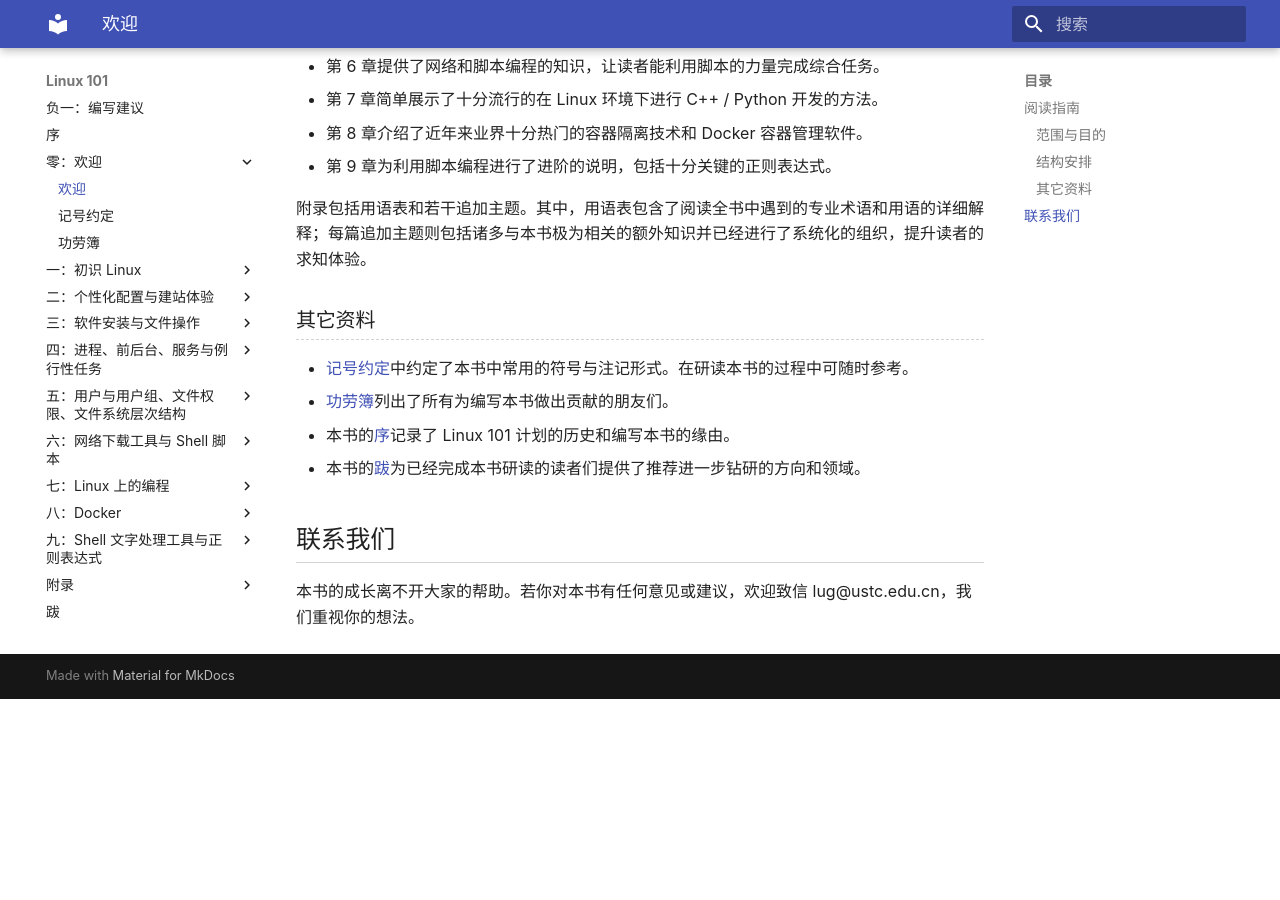
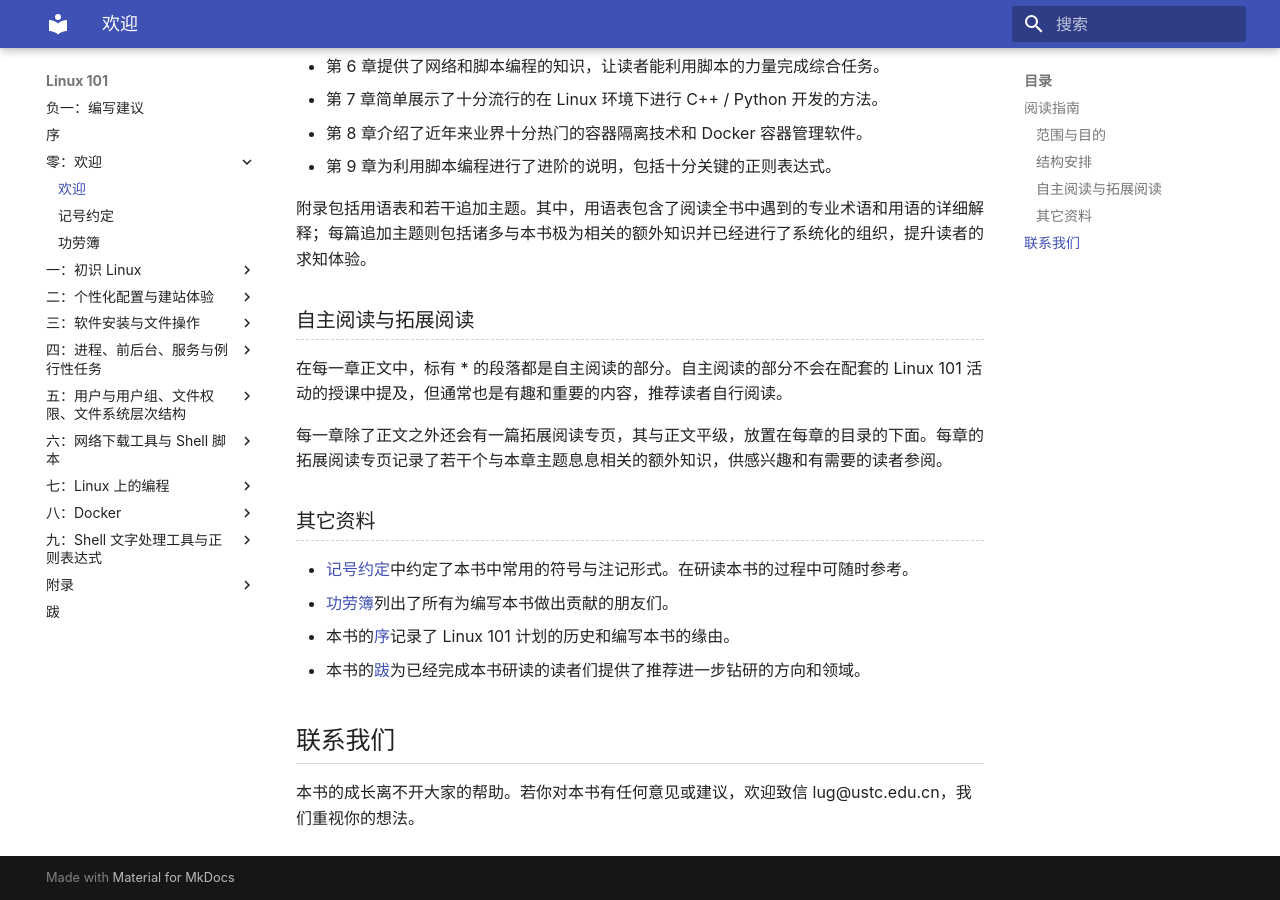
Before and after one commit to ustclug/Linux101-docs, an MkDocs documentation site: the page built from docs/index.md, in a window 1280 px wide and 900 px high, scrolled down 1233 px. Built offline with MkDocs 1.6.1 and Material for MkDocs 9.7.7, drawn with Linux system fonts in a browser that asks for light colours; before the commit the page ends 1932 px from its top, so only the background shows below that.

Commit message:
add instructions of self-reading paragrams

```diff
--- a/docs/index.md
+++ b/docs/index.md
@@ -38,6 +38,12 @@
 
 附录包括用语表和若干追加主题。其中，用语表包含了阅读全书中遇到的专业术语和用语的详细解释；每篇追加主题则包括诸多与本书极为相关的额外知识并已经进行了系统化的组织，提升读者的求知体验。
 
+### 自主阅读与拓展阅读
+
+在每一章正文中，标有 \* 的段落都是自主阅读的部分。自主阅读的部分不会在配套的 Linux 101 活动的授课中提及，但通常也是有趣和重要的内容，推荐读者自行阅读。
+
+每一章除了正文之外还会有一篇拓展阅读专页，其与正文平级，放置在每章的目录的下面。每章的拓展阅读专页记录了若干个与本章主题息息相关的额外知识，供感兴趣和有需要的读者参阅。
+
 ### 其它资料
 
 * [记号约定](notation.md)中约定了本书中常用的符号与注记形式。在研读本书的过程中可随时参考。
```
